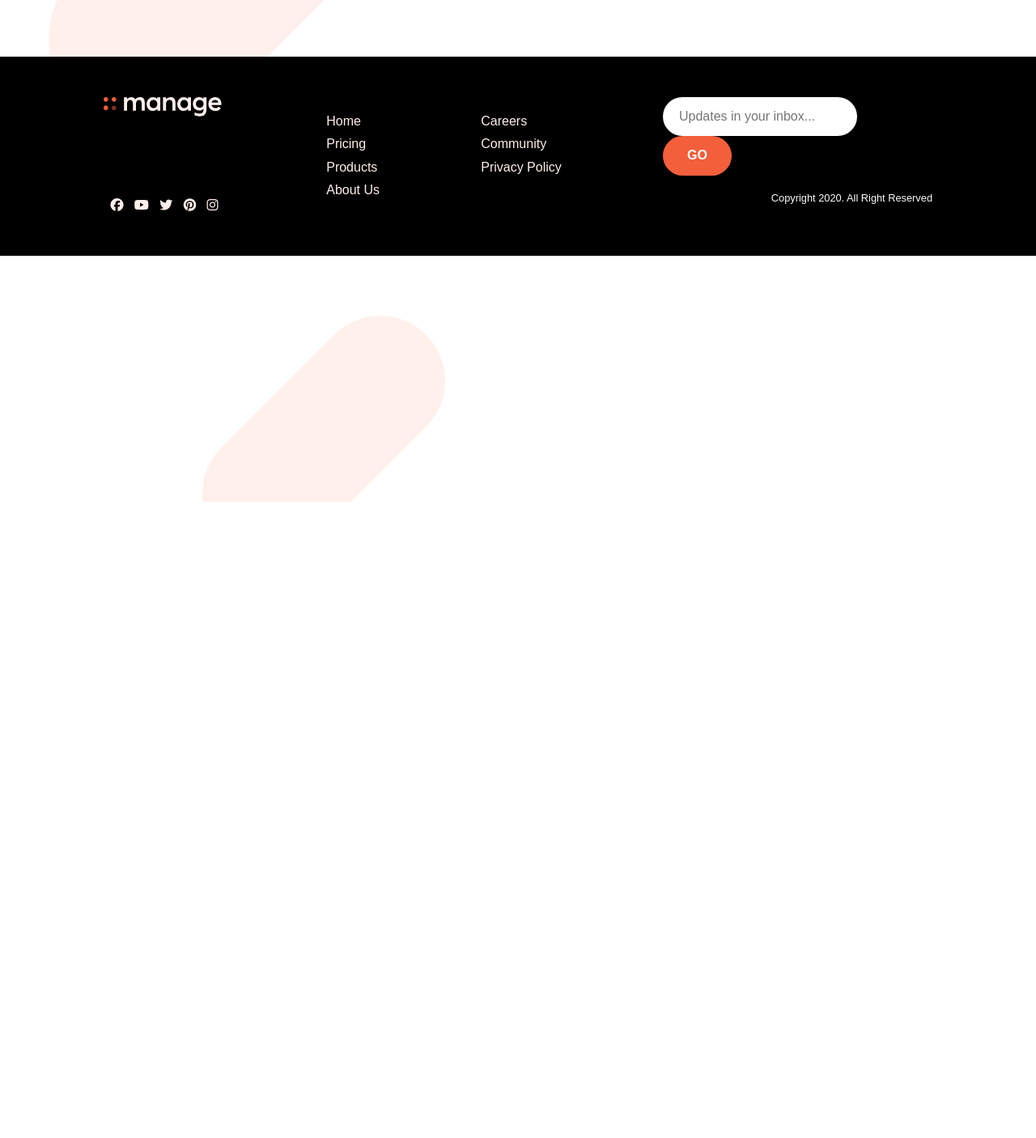
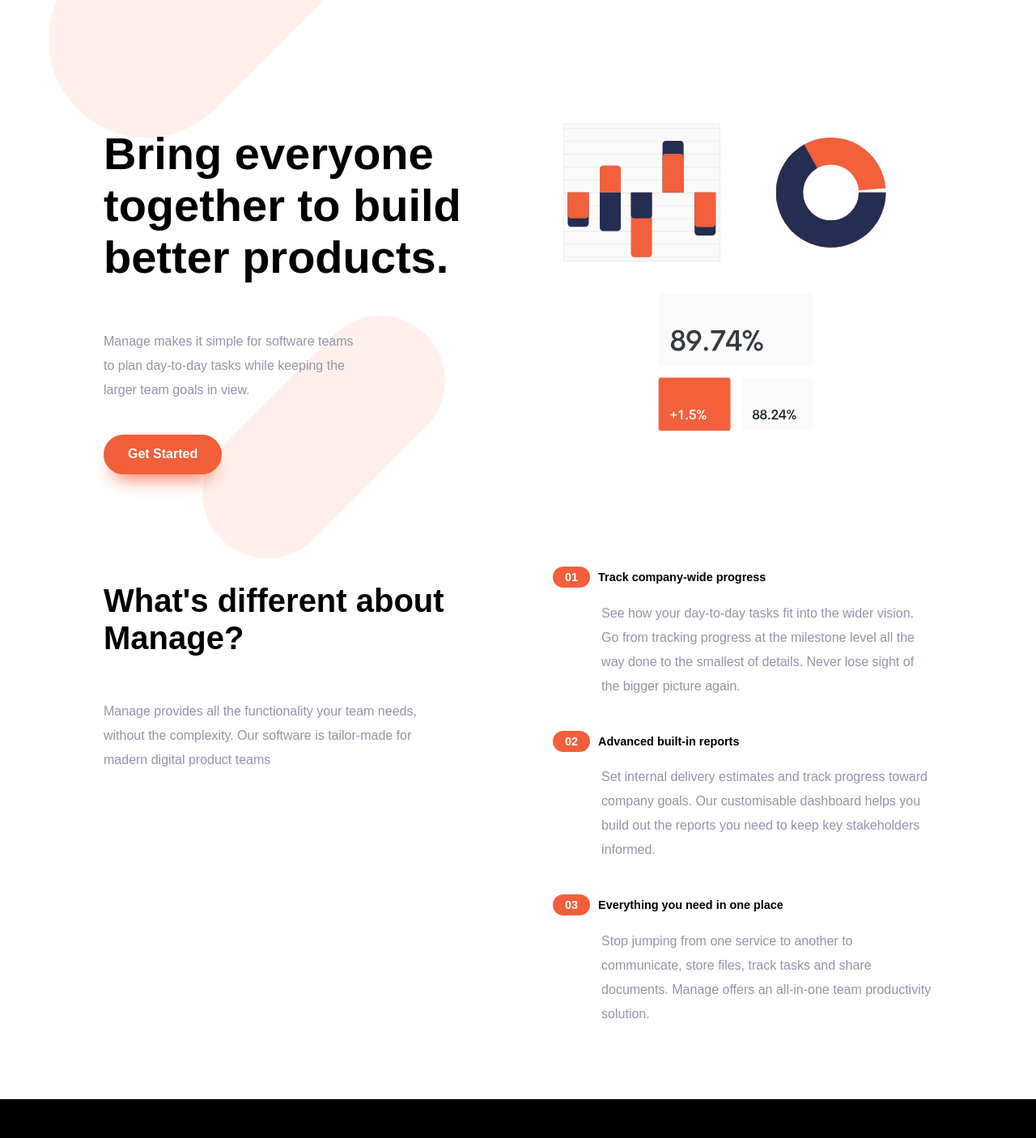
Before and after one commit to jemc300x/manage-landing-page-svelte, a Svelte app: page / in a window 1280 px wide. Shown: the part 180-1586 px from the top of the page at 81% size. Before the commit the page ends 800 px from the top, so only its background shows below. Built offline with nearby package versions, Linux system fonts and the light colour scheme; a web font is replaced by a local one.

Commit message:
main added

```diff
--- a/public/global.css
+++ b/public/global.css
@@ -167,6 +167,7 @@
   font-size: 100%; /* 1 */
   line-height: 1.15; /* 1 */
   margin: 0; /* 2 */
+  outline: none;
 }
 
 /**
--- a/src/App.svelte
+++ b/src/App.svelte
@@ -1,10 +1,8 @@
 <script>
-	import Main from './layout/main.svelte'
+	import Home from './pages/home.svelte'
 </script>
 
-<Main>
-
-</Main>
+<Home></Home>
 
 <style>
 
--- /dev/null
+++ b/src/components/card-item.svelte
@@ -0,0 +1,51 @@
+<script>
+  export let number=''
+  export let title=''
+  export let content=''
+</script>
+
+<div class="card-item">
+  <h3><span>{number}</span>{title}</h3>
+  <p class="paragraph">{content}</p>
+</div>
+
+<style>
+.card-item{
+  margin-bottom: 40px;
+}
+
+.card-item h3{
+  background-color: var(--Very-Pale-Red);
+  padding: 5px 0;
+  text-align: start;
+  border-top-left-radius: 50px;
+  border-bottom-left-radius: 50px;
+  margin-bottom: 10px;
+  font-size: 0.9rem;
+}
+
+.card-item h3 > span{
+  background-color: var(--Bright-Red);
+  padding: 5px 15px;
+  color: white;
+  border-radius: 50px;
+  margin-right: 10px;
+}
+
+.card-item p{
+  text-align: start;
+  font-size: 13px;
+}
+
+@media(min-width: 768px){
+  .card-item h3 {
+    background: none;
+  }
+
+  .card-item p {
+    padding-left: 60px;
+    max-width: 500px;
+    font-size: 1rem;
+  }
+}
+</style>
--- /dev/null
+++ b/src/components/hero.svelte
@@ -0,0 +1,65 @@
+<section class="hero">
+  <div class="hero-illustration">
+    <img class="hero-illustration__img" src="../assets/img/illustration-intro.svg" alt="Illustration">
+  </div>
+  <div class="hero-details">
+    <h1 class="hero-details__title">Bring everyone together to build better products.</h1>
+    <p class="hero-details__content paragraph">Manage makes it simple for software teams to plan day-to-day tasks while keeping the larger team goals in view.</p>
+    <button class="btn orange">Get Started</button>
+  </div>
+</section>
+
+<style>
+.hero{
+  display: flex;
+  flex-direction: column;
+  padding: 40px 25px;
+  margin-bottom: 50px;
+  text-align: center;
+}
+
+.hero-illustration{
+  flex: 50%;
+}
+
+.hero-illustration__img{
+  width: 100%;
+}
+
+.hero-details{
+  flex: 50%;
+}
+
+.hero-details__title{
+  font-size: 2.5rem;
+  padding-bottom: 1.2rem;
+}
+
+.hero-details__content{
+  font-size: 1rem;
+  padding-bottom: 1.5rem;
+}
+
+@media(min-width: 768px){
+  .hero{
+    align-items: center;
+    flex-direction: row-reverse;
+    padding: 0 10%;
+    margin-top: 50px;
+  }
+
+  .hero-details{
+    text-align: start;
+    padding-right: 5%;
+  }
+
+  .hero-details__title{
+    font-size: 3.5rem;
+  }
+
+  .hero-details__content{
+    padding-right: 35%;
+  }
+
+}
+</style>
--- /dev/null
+++ b/src/components/main.svelte
@@ -0,0 +1,86 @@
+<script>
+  import CardItem from './card-item.svelte'
+</script>
+
+<section class="main">
+  <div class="main-column1">
+    <h2>What's different about Manage?</h2>
+    <p class="paragraph">Manage provides all the functionality your team needs, without the complexity. Our software is tailor-made for madern digital product teams</p>
+  </div>
+  <div class="main-column2">
+    <CardItem
+      number="01"
+      title="Track company-wide progress"
+      content="See how your day-to-day tasks fit into the wider vision. Go from tracking progress at the milestone level all the way done to the smallest of details. Never lose sight of the bigger picture again."
+    />
+    <CardItem
+      number="02"
+      title="Advanced built-in reports"
+      content="Set internal delivery estimates and track progress toward company goals. Our customisable dashboard helps you build out the reports you need to keep key stakeholders informed."
+    />
+    <CardItem
+      number="03"
+      title="Everything you need in one place"
+      content="Stop jumping from one service to another to communicate, store files, track tasks and share documents. Manage offers an all-in-one team productivity solution."
+    />
+    <!-- <div class="card-item">
+      <h3><span>01</span> Track company-wide progress</h3>
+      <p class="paragraph">See how your day-to-day tasks fit into the wider vision. Go from tracking progress at the milestone level all the way done to the smallest of details. Never lose sight of the bigger picture again.</p>
+    </div>
+    <div class="card-item">
+      <h3><span>02</span> Advanced built-in reports</h3>
+      <p class="paragraph"></p>
+    </div>
+    <div class="card-item">
+      <h3><span>03</span> Everything you need in one place</h3>
+      <p class="paragraph"></p>
+    </div> -->
+  </div>
+</section>
+
+<style>
+.main{
+  text-align: center;
+  padding: 0 25px;
+}
+
+.main-column1 h2{
+  font-size: 2rem;
+  padding-bottom: 20px;
+  font-weight: 700;
+}
+
+.main-column1 p {
+  padding: 0 15px 50px 15px;
+  font-size: 0.9rem;
+}
+
+@media(min-width: 768px){
+  .main{
+    padding: 50px 10%;
+    display: flex;
+    flex-direction: row;
+  }
+
+  .main-column1{
+    flex: 50%;
+    text-align: start;
+    padding-right: 5%;
+  }
+
+  .main-column2{
+    flex: 50%;
+    padding-left: 35px;
+  }
+
+  .main-column1 h2 {
+    font-size: 2.5rem;
+  }
+
+  .main-column1 p{
+    font-size: 1rem;
+    max-width: 390px;
+    padding-left: 0;
+  }
+}
+</style>
--- a/src/layout/main.svelte
+++ b/src/layout/main-layout.svelte
@@ -3,5 +3,8 @@
   import Footer from '../components/footer.svelte'
 </script>
 
-<Header></Header>
-<Footer></Footer>
+<div>
+  <Header></Header>
+  <slot></slot>
+  <Footer></Footer>
+</div>
--- /dev/null
+++ b/src/pages/home.svelte
@@ -0,0 +1,11 @@
+<script>
+  import MainLayout from '../layout/main-layout.svelte'
+  import Hero from '../components/hero.svelte'
+  import Main from '../components/main.svelte'
+
+</script>
+
+<MainLayout>
+  <Hero></Hero>
+  <Main></Main>
+</MainLayout>
```
